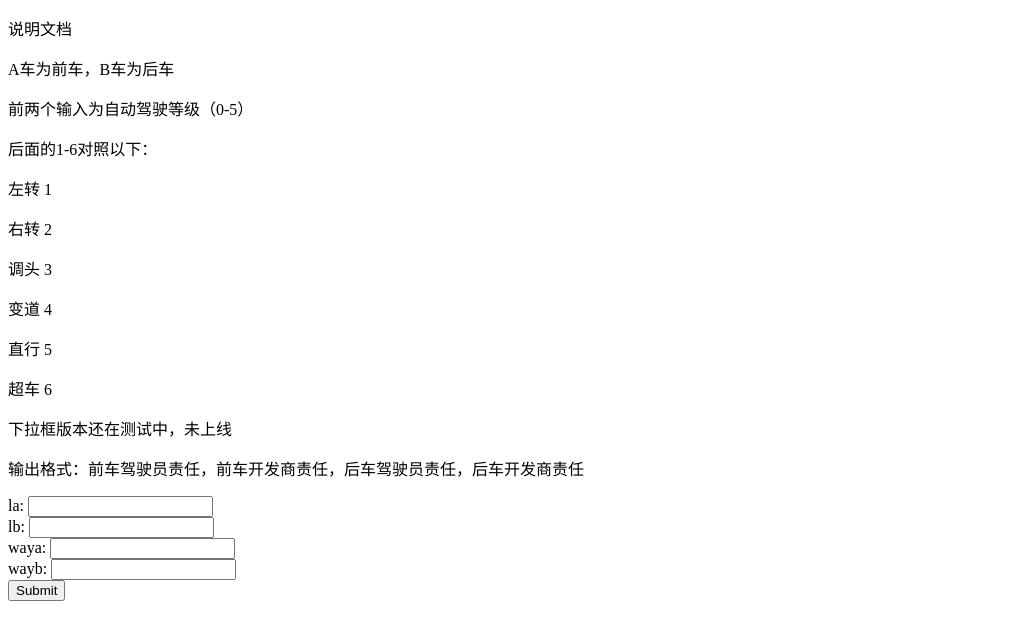
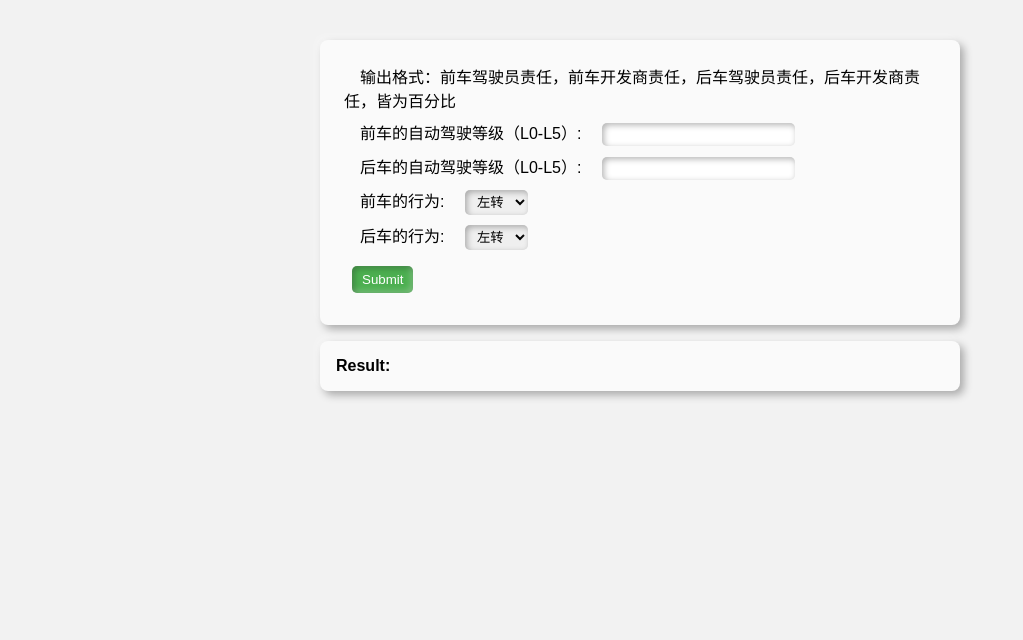
Before and after one commit to HESYlaowang/SJMMA2024_D_file, a plain HTML site: page index.html in a window 1280 px wide. Shown: the whole page, without its empty margins (0-1023 px from the left). Drawn offline with Linux system fonts and the light colour scheme.

Commit message:
Update index.html
critical update

```diff
--- a/index.html
+++ b/index.html
@@ -2,38 +2,143 @@
 <html lang="zh-CN">
 <head>
     <meta charset="UTF-8">
-    <title>test page</title>
+    <title>自动驾驶责任判定</title>
+    <style>
+        * {
+            margin: 0;
+            padding: 0;
+            box-sizing: border-box;
+            transition-duration: .2s;
+        }
+
+        body {
+            font-family: Arial, sans-serif;
+            background-color: #f2f2f2;
+        }
+
+        #dataForm {
+            width: 50vw;
+            margin-top: 5vh;
+            padding: 16px;
+            border-radius: 8px;
+            background: #fafafa;
+            box-shadow: 4px 4px 8px #0000004d,
+                        -4px -4px 8px #ffffff4d;
+        } #dataForm:hover {
+            box-shadow: 6px 6px 12px #0000003d,
+                        -4px -4px 8px #ffffff3d;
+        }
+
+        .block {
+            display: block;
+            margin: 8px;
+        }
+
+        label {
+            margin: 8px 16px 0 16px;
+        }
+
+        input[type="text"] {
+            padding: 4px 8px;
+            border-radius: 5px;
+            border: none;
+            margin-right: 8px;
+            box-shadow: inset 2px 2px 6px #0000004d,
+                        inset -2px -2px 6px #ffffff4d;
+        } input[type="text"]:focus {
+            outline: none;
+            box-shadow: inset 2px 2px 6px #00000080,
+                        inset -2px -2px 6px #ffffff80;
+        }
+
+        select {
+            padding: 4px 8px;
+            border-radius: 5px;
+            border: none;
+            margin-right: 8px;
+            box-shadow: inset 2px 2px 6px #0000004d,
+                        inset -2px -2px 6px #ffffff4d;
+        } select:focus {
+            outline: none;
+            box-shadow: inset 2px 2px 6px #00000080,
+                        inset -2px -2px 6px #ffffff80;
+        }
+
+        button {
+            margin: 8px 16px 16px 16px;
+            padding: 6px 10px;
+            background-color: #4CAF50;
+            color: white;
+            border: none;
+            border-radius: 5px;
+            cursor: pointer;
+            box-shadow: inset 2px 2px 6px #0000004d,
+                        inset -2px -2px 6px #ffffff4d;
+        } button:hover {
+            outline: none;
+            box-shadow: inset 2px 2px 6px #00000080,
+                        inset -2px -2px 6px #ffffff80;
+        }
+
+        .container {
+            display: flex;
+            flex-direction: column;
+            align-items: center;
+        }
+
+        #result {
+            width: 50vw;
+            margin-top: 16px;
+            padding: 16px;
+            background: #fafafa;
+            border-radius: 8px;
+            font-weight: bold;
+            box-shadow: 4px 4px 8px #0000004d,
+                        -4px -4px 8px #ffffff4d;
+        } #result:hover {
+            box-shadow: 6px 6px 12px #0000003d,
+                        -4px -4px 8px #ffffff3d;
+        }
+    </style>
 </head>
 <body>
-    <p>说明文档</p>
-
-    <p>A车为前车，B车为后车</p>
-    <p>前两个输入为自动驾驶等级（0-5）</p>
-    <p>后面的1-6对照以下：</p>
-    <p>左转 1</p>
-    <p>右转 2</p>
-    <p>调头 3</p>
-    <p>变道 4</p>
-    <p>直行 5</p>
-    <p>超车 6</p>
-    <p>下拉框版本还在测试中，未上线</p>
-    <p>输出格式：前车驾驶员责任，前车开发商责任，后车驾驶员责任，后车开发商责任</p>
-    <form id="dataForm">
-        <label for="la">la:</label>
-        <input type="text" id="la" name="la">
-        <br>
-        <label for="lb">lb:</label>
-        <input type="text" id="lb" name="lb">
-        <br>
-        <label for="waya">waya:</label>
-        <input type="text" id="waya" name="waya">
-        <br>
-        <label for="wayb">wayb:</label>
-        <input type="text" id="wayb" name="wayb">
-        <br>
-        <button type="button" onclick="submitData()">Submit</button>
-    </form>
-    <div id="result"></div>
+    <div class="container">
+        <div id="dataForm"> <div class="block">
+            <label for="la">输出格式：前车驾驶员责任，前车开发商责任，后车驾驶员责任，后车开发商责任，皆为百分比</label>
+        </div>
+            <div class="block">
+                <label for="la">前车的自动驾驶等级（L0-L5）:</label>
+                <input type="text" id="la" name="la">
+            </div>
+            <div class="block">
+                <label for="lb">后车的自动驾驶等级（L0-L5）:</label>
+                <input type="text" id="lb" name="lb">
+            </div>
+            <div class="block">
+                <label for="waya">前车的行为:</label>
+                <select name="waya" id="waya">
+                    <option value="1">左转</option>
+                    <option value="2">右转</option>
+                    <option value="3">调头</option>
+                    <option value="4">变道</option>
+                    <option value="5">直行</option>
+                </select>
+            </div>
+            <div class="block">
+                <label for="wayb">后车的行为:</label>
+                <select name="wayb" id="wayb">
+                    <option value="1">左转</option>
+                    <option value="2">右转</option>
+                    <option value="3">调头</option>
+                    <option value="4">变道</option>
+                    <option value="5">直行</option>
+                    <option value="6">超车</option>
+                </select>
+            </div>
+            <button type="button" onclick="submitData()">Submit</button>
+        </div>
+        <div id="result">Result:</div>
+    </div>
     <script>
         // define a function to fetch and parse CSV file.
         // You can just ignore it.
```
